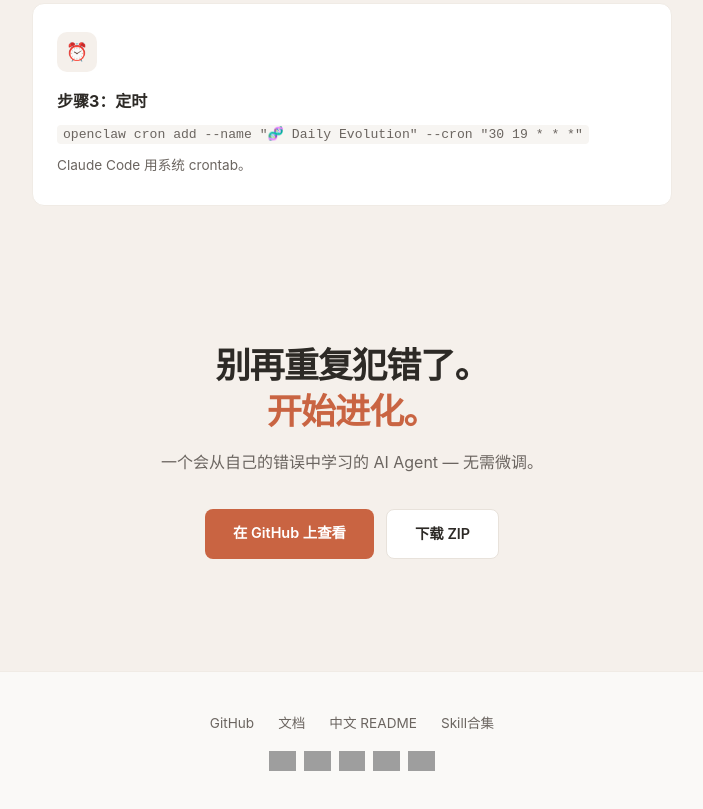
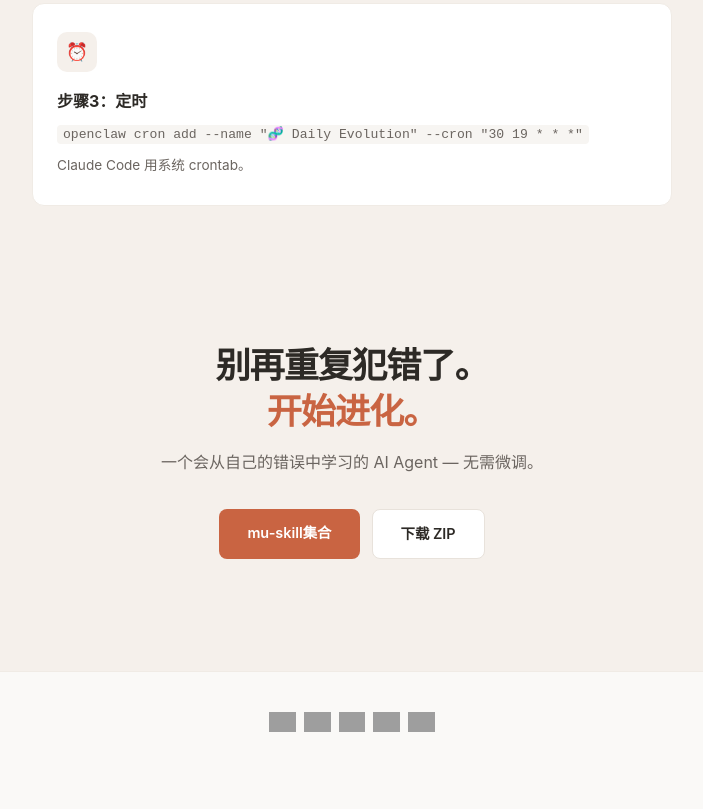
Before and after one commit to muippt/mu-self-evolve, a plain HTML site: page index.html in a window 1280 px wide. Shown: the part 3536-4345 px from the top of the page, without its empty margins (288-991 px from the left). After the commit the page ends 4316 px from the top, so only its background shows below. Drawn offline with Linux system fonts and the light colour scheme; grey boxes are pictures that could not be loaded.

Commit message:
chore: standardize CTA and footer badges

```diff
--- a/index.html
+++ b/index.html
@@ -108,9 +108,6 @@ section.block.warm{background:var(--bg-warm)}
 
 /* Footer */
 footer{padding:40px 0;border-top:1px solid var(--border-light);background:var(--bg)}
-.footer-links{display:flex;justify-content:center;gap:24px;margin-bottom:16px}
-.footer-links a{font-size:0.85rem;color:var(--text-secondary);transition:color var(--transition)}
-.footer-links a:hover{color:var(--accent)}
 .footer-badges{display:flex;justify-content:center;gap:8px;flex-wrap:wrap}
 
 /* Responsive */
@@ -356,7 +353,7 @@ footer{padding:40px 0;border-top:1px solid var(--border-light);background:var(--
 <h2><span data-en="Stop repeating mistakes.<br><em>Start evolving.</em>" data-zh="别再重复犯错了。<br><em>开始进化。</em>">别再重复犯错了。<br><em>开始进化。</em></span></h2>
 <p><span data-en="An AI Agent that learns from its own mistakes — no fine-tuning required." data-zh="一个会从自己的错误中学习的 AI Agent — 无需微调。">一个会从自己的错误中学习的 AI Agent — 无需微调。</span></p>
 <div class="hero-actions">
-<a href="https://github.com/muippt/mu-self-evolve" class="btn btn-primary" target="_blank"><span data-en="View on GitHub" data-zh="在 GitHub 上查看">在 GitHub 上查看</span></a>
+<a href="https://muippt.github.io/mu-skill-hub/" class="btn btn-primary"><span data-en="mu-skillhub" data-zh="mu-skill集合">mu-skill集合</span></a>
 <a href="https://github.com/muippt/mu-self-evolve/archive/refs/heads/main.zip" class="btn btn-secondary"><span data-en="Download ZIP" data-zh="下载 ZIP">下载 ZIP</span></a>
 </div>
 </div>
@@ -364,12 +361,6 @@ footer{padding:40px 0;border-top:1px solid var(--border-light);background:var(--
 
 <footer>
 <div class="container">
-<div class="footer-links">
-<a href="https://github.com/muippt/mu-self-evolve" target="_blank">GitHub</a>
-<a href="https://github.com/muippt/mu-self-evolve/blob/main/README.md"><span data-en="Documentation" data-zh="文档">文档</span></a>
-<a href="https://github.com/muippt/mu-self-evolve/blob/main/README_CN.md"><span data-en="中文 README" data-zh="中文 README">中文 README</span></a>
-<a href="https://muippt.github.io/mu-skill-hub/" target="_blank"><span data-en="Skill Hub" data-zh="Skill合集">Skill合集</span></a>
-</div>
 <div class="footer-badges">
 <a href="https://mp.weixin.qq.com/s/YLtXENt_7WzO2DgJCFUtPA" target="_blank"><img data-en-src="https://img.shields.io/badge/muippt-07C160?logo=wechat&logoColor=white" data-zh-src="https://img.shields.io/badge/木先生iPPT-07C160?logo=wechat&logoColor=white" alt="WeChat" height="20"></a>
 <a href="https://xhslink.com/m/ESxtgUNMdl" target="_blank"><img data-en-src="https://img.shields.io/badge/muippt-FF2442?logo=xiaohongshu&logoColor=white" data-zh-src="https://img.shields.io/badge/木先生iPPT-FF2442?logo=xiaohongshu&logoColor=white" alt="Xiaohongshu" height="20"></a>
```
